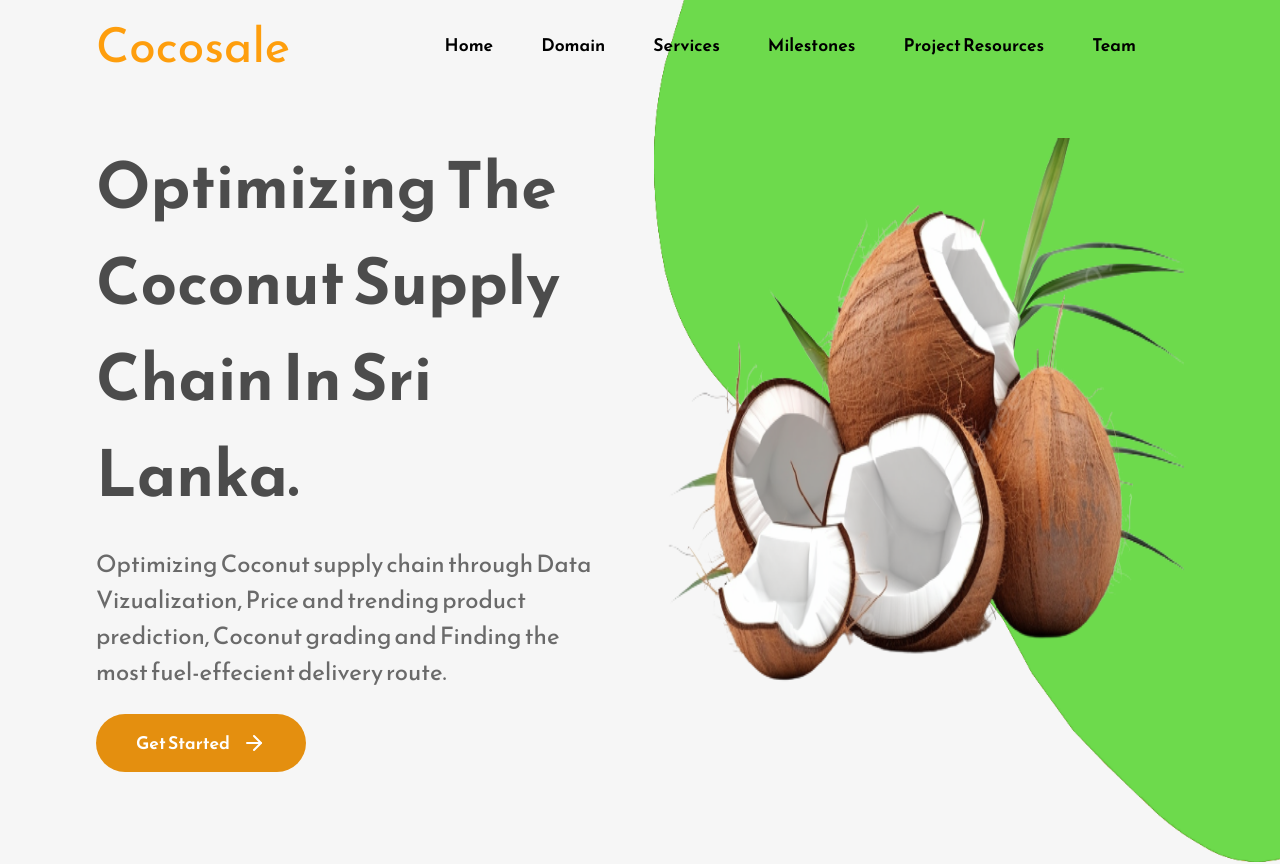
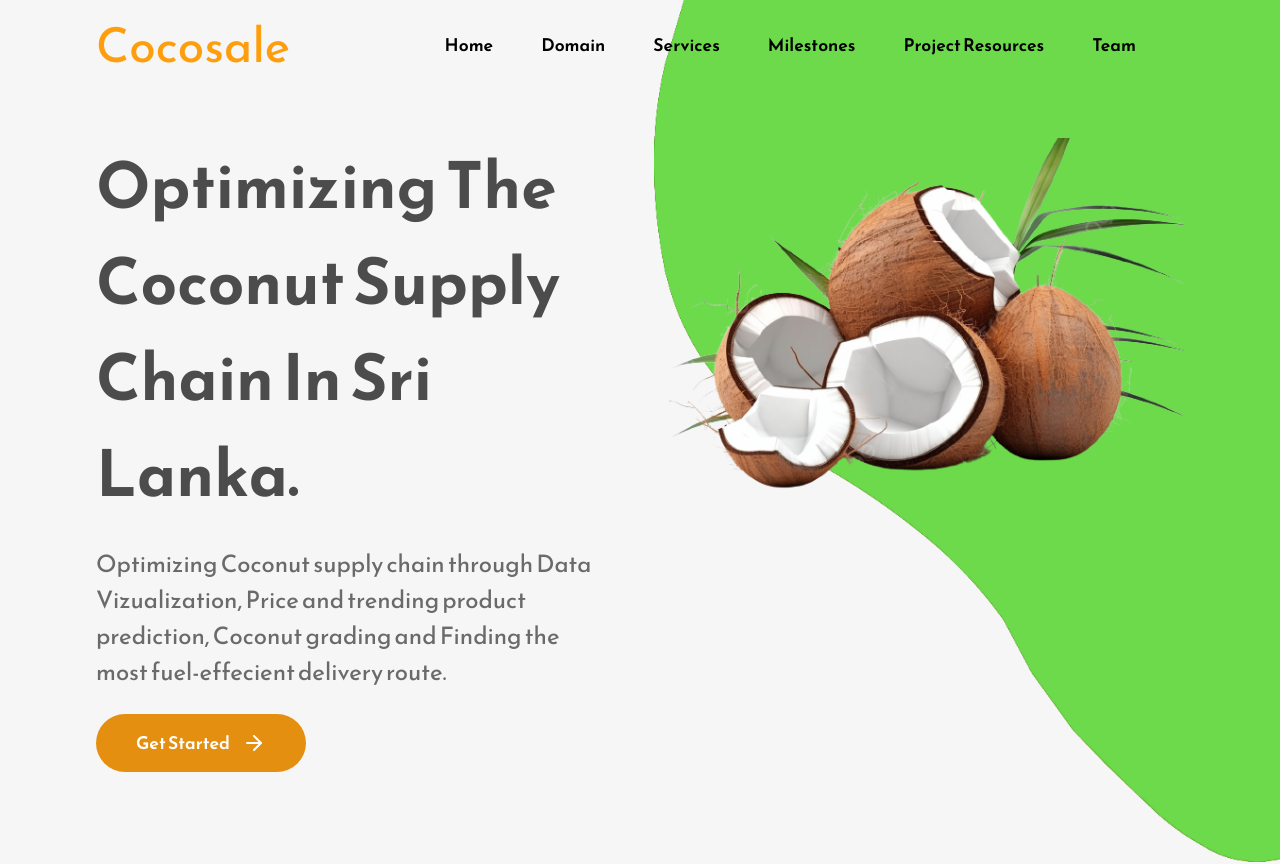
Before and after one commit to Avinash-Perera/cocosale_web, a React (Vite) app: page / in a window 1280 px wide. Shown: the top 864 px of the page. Built offline with nearby package versions, Linux system fonts and the light colour scheme.

Commit message:
flex width for home background

```diff
--- a/src/App.css
+++ b/src/App.css
@@ -636,7 +636,7 @@ nav {
 
 
 .bigger-image {
-  width: 100%;
-  height: 100%;
+  width: flex;
+  height: flex;
 
 }
```
